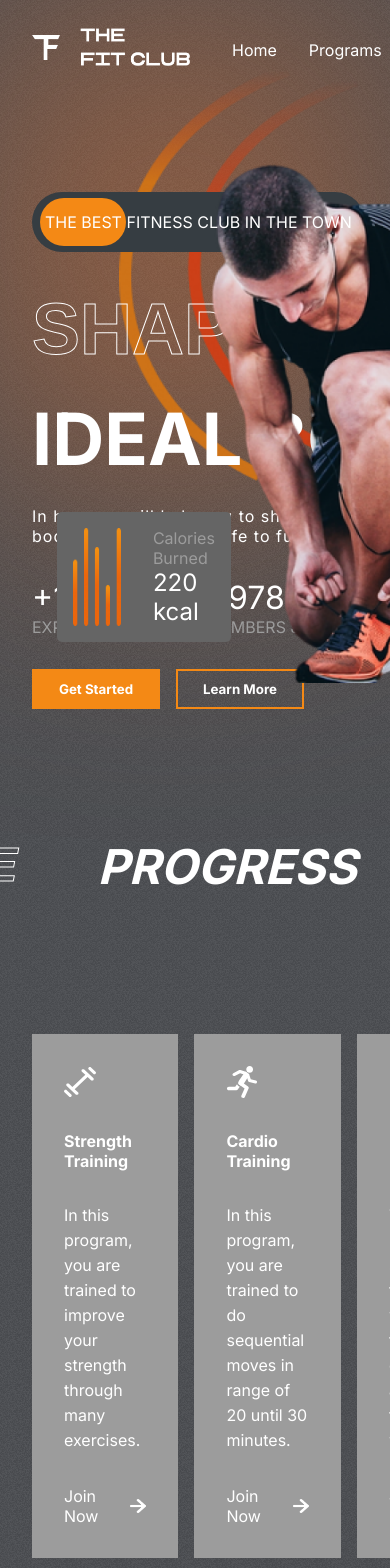
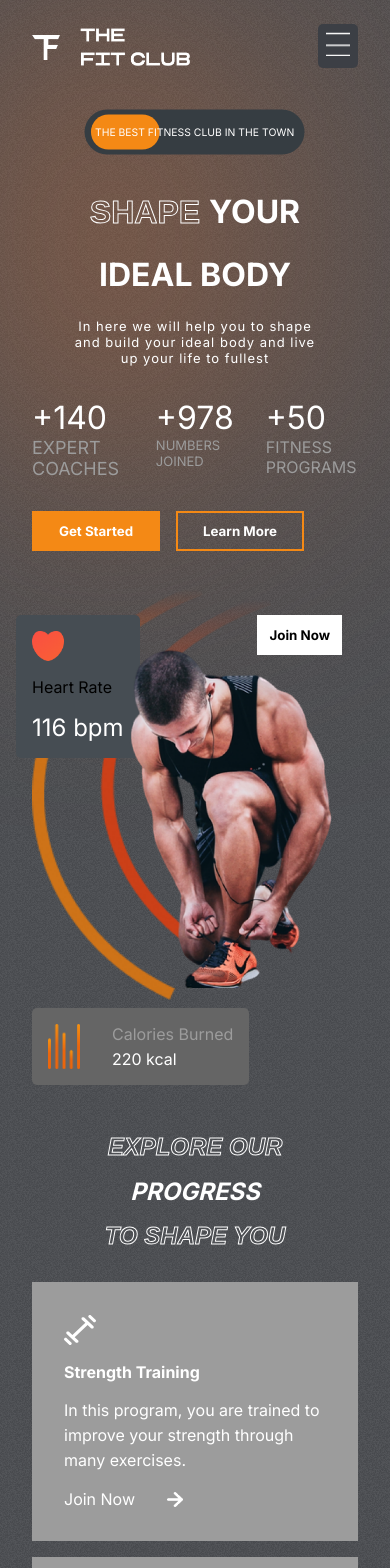
Before and after one commit to arnob-das/super-gym, a React (Create React App) app: page / in a window 390 px wide. Shown: the top 1568 px of the page. Built offline with nearby package versions, Linux system fonts and the light colour scheme.

Commit message:
responsive features added successfully

```diff
--- a/src/components/Header/Header.css
+++ b/src/components/Header/Header.css
@@ -1,21 +1,34 @@
-.header{
+.header {
   display: flex;
   justify-content: space-between;
 }
 
-.logo{
-    height:3rem;
-    width:10rem;
+.logo {
+  height: 3rem;
+  width: 10rem;
 }
 
-.header-menu{
+.header-menu {
   list-style: none;
   display: flex;
   gap: 2rem;
   color: #fff;
 }
 
-.header-menu>li:hover{
+.header-menu > li:hover {
   color: var(--orange);
   cursor: pointer;
 }
+
+@media screen and (max-width: 768px) {
+  .header > :nth-child(2) {
+    position: fixed;
+    right: 2rem;
+    z-index: 99;
+  }
+  .header-menu {
+    flex-direction: column;
+    background-color: var(--appColor);
+    padding: 2rem;
+  }
+}
--- a/src/components/Header/Header.js
+++ b/src/components/Header/Header.js
@@ -1,20 +1,49 @@
-import React from 'react';
+import React, { useState } from 'react';
 import './Header.css'
 import Logo from '../../assets/logo.png'
+import bars from '../../assets/bars.png'
+
+const mobile = window.innerWidth <= 768 ? true : false;
 
 const Header = () => {
+    const [menuOpened, setMenuOpened] = useState(false);
+
     return (
         <div>
             <div className="header">
                 <img className="logo" src={Logo} alt="" />
 
-                <ul className="header-menu">
-                    <li>Home</li>
-                    <li>Programs</li>
-                    <li>Why Us</li>
-                    <li>Plans</li>
-                    <li>Testimonials</li>
-                </ul>
+                {/* hamburger menu for mobile screen */}
+                {menuOpened === false && mobile === true ?
+                    (
+                        <div
+                            style={{
+                                backgroundColor: 'var(--appColor',
+                                padding: '0.5rem',
+                                borderRadius: '5px'
+                            }}
+
+                            onClick={() => {
+                                setMenuOpened(true);
+                            }}
+                        >
+                            <img
+                                style={{ width: '1.5rem', height: '1.5rem' }}
+                                src={bars} alt="" />
+                        </div>
+                    )
+                    : (
+                        <ul className="header-menu">
+                            <li onClick={() => setMenuOpened(false)}>Home</li>
+                            <li onClick={() => setMenuOpened(false)}>Programs</li>
+                            <li onClick={() => setMenuOpened(false)}>Why Us</li>
+                            <li onClick={() => setMenuOpened(false)}>Plans</li>
+                            <li onClick={() => setMenuOpened(false)}>Testimonials</li>
+                        </ul>
+                    )
+                }
+
+
             </div>
         </div>
     );
--- a/src/components/Hero/Hero.css
+++ b/src/components/Hero/Hero.css
@@ -180,3 +180,67 @@
   height: 30rem;
   left: 0;
 }
+
+@media screen and (max-width: 768px) {
+  .hero {
+    flex-direction: column;
+  }
+  .hero-blur {
+    width: 14rem;
+  }
+  .the-best-ad {
+    margin-top: 0;
+    font-size: small;
+    align-self: center;
+    transform: scale(0.8);
+  }
+  .hero-text {
+    font-size: xx-large;
+    align-items: center;
+    justify-content: center;
+  }
+  .hero-text > div:nth-of-type(3) {
+    font-size: small;
+    font-weight: normal;
+    letter-spacing: 1px;
+    text-align: center;
+  }
+  .figures > div:nth-of-type(1) {
+    font-size: large;
+  }
+  .figures > div:nth-of-type(2) {
+    font-size: small;
+  }
+  .right-h {
+    position: relative;
+    background: none;
+  }
+  .heart-rate {
+    left: 1rem;
+    top: 2rem;
+  }
+  .calories {
+    position: relative;
+    top: 5rem;
+    left: 2rem;
+  }
+  .calories > img {
+    width: 2rem;
+  }
+  .calories > div > :nth-child(2) {
+    color: white;
+    font-size: 1rem;
+  }
+  .hero-image {
+    position: relative;
+    width: 15rem;
+    left: 7rem;
+    top: 4rem;
+    align-self: "center";
+  }
+  .hero-image-back{
+    width: 15rem;
+    left: 2rem;
+    top: 0rem;
+  }
+}
--- a/src/components/Hero/Hero.js
+++ b/src/components/Hero/Hero.js
@@ -8,6 +8,7 @@
 import './Hero.css'
 
 const transition = { type: 'spring', duration: 2 }
+const mobile = window.innerWidth <= 768 ? true : false;
 
 const Hero = () => {
     return (
@@ -18,7 +19,7 @@
                 {/* the best ad */}
                 <div className="the-best-ad">
                     <motion.div
-                        initial={{ left: '230px' }}
+                        initial={{ left: mobile ? "165px" : "230px" }}
                         whileInView={{ left: '8px' }}
                         transition={{ ...transition, type: 'linear' }}
                     >
@@ -85,10 +86,10 @@
                 {/* hero images */}
                 <img src={hero_image} alt="" className="hero-image" />
                 <motion.img
-                initial={{ right: '11rem' }}
-                whileInView={{ right: '20rem' }}
-                transition={transition}
-                src={hero_image_back} alt="" className="hero-image-back" />
+                    initial={{ right: '11rem' }}
+                    whileInView={{ right: '20rem' }}
+                    transition={transition}
+                    src={hero_image_back} alt="" className="hero-image-back" />
 
                 {/* calories */}
                 <motion.div className="calories"
--- a/src/components/Join/Join.css
+++ b/src/components/Join/Join.css
@@ -53,3 +53,17 @@
   background-color: var(--orange);
   color: white;
 }
+
+@media screen and (max-width: 768px) {
+  .join {
+    flex-direction: column;
+    gap: 1rem;
+  }
+  .left-j {
+    font-size: x-large;
+    font-display: column;
+  }
+  .right-j {
+    padding: 2rem;
+  }
+}
--- a/src/components/Programs/Programs.css
+++ b/src/components/Programs/Programs.css
@@ -46,16 +46,30 @@
   line-height: 25px;
 }
 
-.join-now{
-    display: flex;
-    align-items:center;
-    gap: 2rem;
+.join-now {
+  display: flex;
+  align-items: center;
+  gap: 2rem;
 }
-.join-now>img{
-    width: 1rem;
+.join-now > img {
+  width: 1rem;
 }
 
-.category:hover{
-    background: var(--planCard);
-    cursor: pointer;
+.category:hover {
+  background: var(--planCard);
+  cursor: pointer;
 }
+
+@media screen and (max-width: 768px) {
+  .programs-header {
+    flex-direction: column;
+    gap: 1rem;
+    font-size: x-large;
+    align-items: center;
+    justify-content: center;
+    margin-top: 2rem;
+  }
+  .programs-categories{
+    flex-direction: column;
+  }
+}
--- a/src/components/Reasons/Reasons.css
+++ b/src/components/Reasons/Reasons.css
@@ -58,27 +58,61 @@
   font-weight: bold;
 }
 
-.details-r{
+.details-r {
   display: flex;
   flex-direction: column;
   gap: 1rem;
 }
-.details-r>div{
+.details-r > div {
   display: flex;
   font-size: 1rem;
   gap: 1rem;
   align-items: center;
 }
 
-.details-r>div>img{
+.details-r > div > img {
   width: 2rem;
   height: 2rem;
 }
 
-.partners{
+.partners {
   display: flex;
   gap: 1rem;
 }
-.partners>img{
+.partners > img {
   width: 2.5rem;
 }
+
+@media screen and (max-width: 768px) {
+  .reasons {
+    flex-direction: column;
+  }
+  .left-r {
+    grid-auto-rows: auto;
+    overflow: hidden;
+  }
+  .left-r > :nth-child(1) {
+    width: 7rem;
+    height: 17rem;
+  }
+  .left-r > :nth-child(2) {
+    width: 15rem;
+    height: 10rem;
+  }
+  .left-r > :nth-child(3) {
+    width: 7rem;
+  }
+  .left-r > :nth-child(4) {
+    width: 7rem;
+    height: 6rem;
+  }
+}
+
+@media screen and (max-width: 768px) {
+  .plans{
+    flex-direction: column;
+  }
+  .plans>:nth-child(2){
+    transform:none;
+  }
+}
--- a/src/components/Testimonials/Testimonials.css
+++ b/src/components/Testimonials/Testimonials.css
@@ -76,3 +76,36 @@
   width: 1.5rem;
   cursor: pointer;
 }
+
+@media screen and (max-width: 768px) {
+  .testimonials {
+    flex-direction: column;
+  }
+  .left-t > :nth-child(2),
+  .left-t > :nth-child(3) {
+    font-size: xx-large;
+  }
+  .right-t {
+    display: flex;
+    flex-direction: column;
+    align-items: column;
+    justify-content: center;
+    gap: 2rem;
+  }
+  .right-t > div {
+    position: relative;
+    display: none;
+  }
+  .right-t > img {
+    top: 0;
+    right: 0;
+    position: relative;
+    align-self: center;
+  }
+  .right-t > :last-child {
+    display: block;
+    bottom: 0;
+    left: 0;
+    align-self: center;
+  }
+}
```
Also changed, not shown: src/components/Plans/Plans.css (line endings or trailing spaces). Lines whose indentation alone changed are shown as unchanged.
